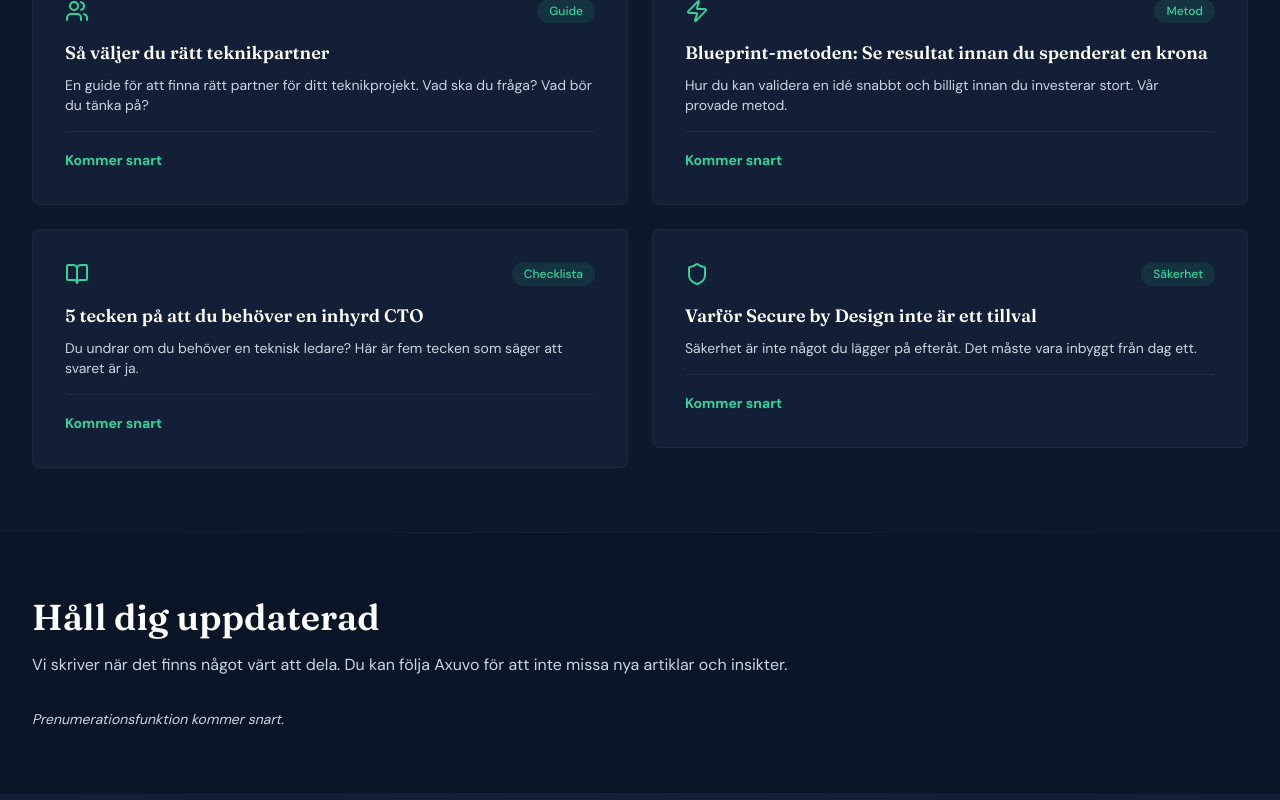
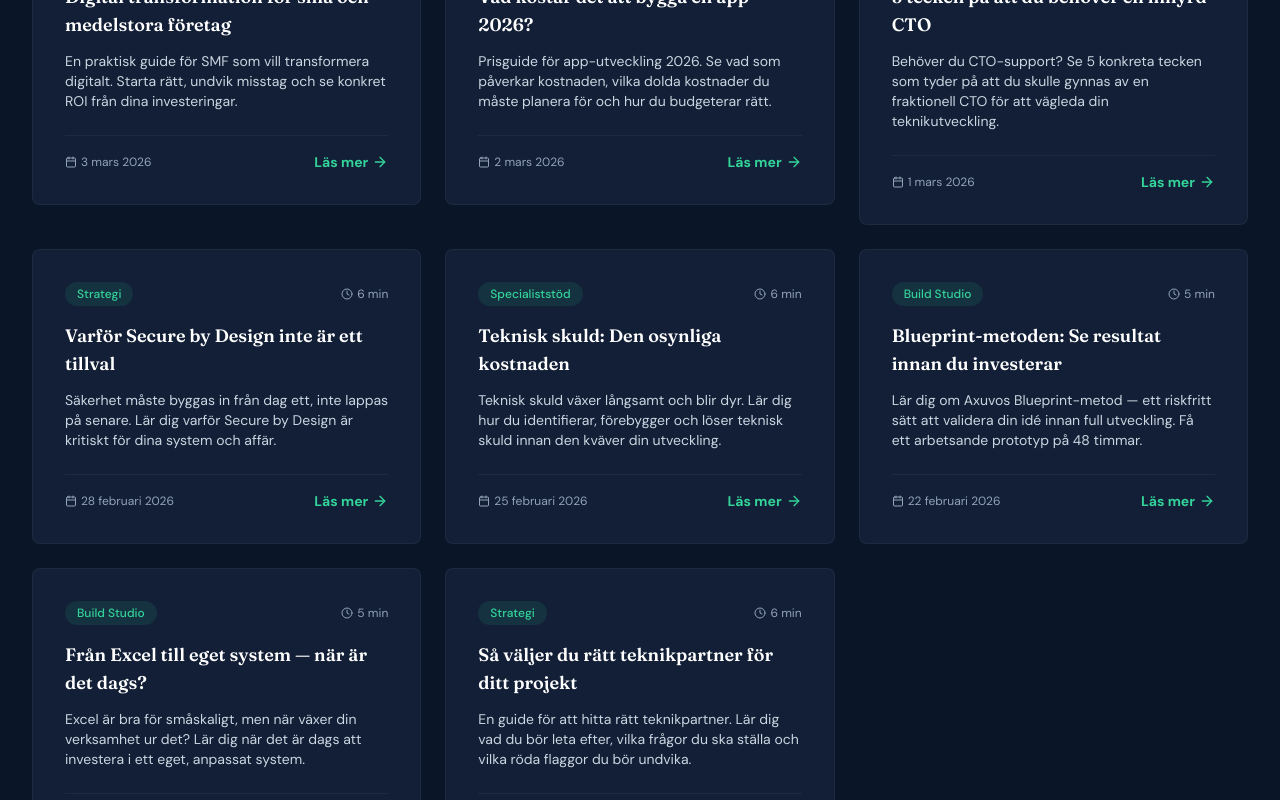
Before and after one commit to englundrobin89/axuvo-web, a Next.js app: page /insikter in a window 1280 px wide. Shown: the part 860-1660 px from the top of the page. Built offline with nearby package versions, Linux system fonts and the light colour scheme.

Commit message:
Update insikter listing page with real article grid
Replace placeholder "coming soon" content with actual article cards
linking to the 8 published articles, sorted by date.

Co-Authored-By: Claude Opus 4.6 <noreply@anthropic.com>

```diff
--- a/src/app/insikter/page.tsx
+++ b/src/app/insikter/page.tsx
@@ -1,16 +1,13 @@
 import type { Metadata } from 'next';
+import Link from 'next/link';
 import { Hero } from '@/components/sections/Hero';
 import { ContactCTA } from '@/components/sections/ContactCTA';
 import { Container } from '@/components/ui/Container';
 import { Badge } from '@/components/ui/Badge';
 import { BreadcrumbJsonLd } from '@/lib/json-ld';
 import { ScrollReveal, StaggerReveal } from '@/components/ui/ScrollReveal';
-import {
-  BookOpen,
-  Zap,
-  Shield,
-  Users,
-} from 'lucide-react';
+import { articles } from '@/data/articles';
+import { ArrowRight, Clock, Calendar } from 'lucide-react';
 
 export const metadata: Metadata = {
   title: 'Insikter — Tankar, tips och erfarenheter från Axuvo',
@@ -27,39 +24,18 @@ export const metadata: Metadata = {
   },
 };
 
-interface ArticleCard {
-  title: string;
-  description: string;
-  icon: React.ReactNode;
-  tag: string;
+function formatDate(dateStr: string) {
+  const date = new Date(dateStr);
+  return date.toLocaleDateString('sv-SE', {
+    year: 'numeric',
+    month: 'long',
+    day: 'numeric',
+  });
 }
 
-const upcomingArticles: ArticleCard[] = [
-  {
-    title: 'Så väljer du rätt teknikpartner',
-    description: 'En guide för att finna rätt partner för ditt teknikprojekt. Vad ska du fråga? Vad bör du tänka på?',
-    icon: <Users className="w-6 h-6" />,
-    tag: 'Guide',
-  },
-  {
-    title: 'Blueprint-metoden: Se resultat innan du spenderat en krona',
-    description: 'Hur du kan validera en idé snabbt och billigt innan du investerar stort. Vår provade metod.',
-    icon: <Zap className="w-6 h-6" />,
-    tag: 'Metod',
-  },
-  {
-    title: '5 tecken på att du behöver en inhyrd CTO',
-    description: 'Du undrar om du behöver en teknisk ledare? Här är fem tecken som säger att svaret är ja.',
-    icon: <BookOpen className="w-6 h-6" />,
-    tag: 'Checklista',
-  },
-  {
-    title: 'Varför Secure by Design inte är ett tillval',
-    description: 'Säkerhet är inte något du lägger på efteråt. Det måste vara inbyggt från dag ett.',
-    icon: <Shield className="w-6 h-6" />,
-    tag: 'Säkerhet',
-  },
-];
+const sortedArticles = [...articles].sort(
+  (a, b) => new Date(b.publishedAt).getTime() - new Date(a.publishedAt).getTime()
+);
 
 export default function Insikter() {
   return (
@@ -67,14 +43,8 @@ export default function Insikter() {
       {/* JSON-LD Structured Data */}
       <BreadcrumbJsonLd
         items={[
-          {
-            name: 'Start',
-            url: 'https://axuvo.se',
-          },
-          {
-            name: 'Insikter',
-            url: 'https://axuvo.se/insikter',
-          },
+          { name: 'Start', url: 'https://axuvo.se' },
+          { name: 'Insikter', url: 'https://axuvo.se/insikter' },
         ]}
       />
 
@@ -90,65 +60,57 @@ export default function Insikter() {
       {/* Divider */}
       <div className="w-full h-px bg-gradient-to-r from-transparent via-white/5 to-transparent" />
 
-      {/* Coming Soon Section */}
-      <section className="py-12 lg:py-16 bg-navy-mid/30">
+      {/* Articles Grid */}
+      <section className="py-12 lg:py-20">
         <Container>
           <ScrollReveal variant="fade-up">
             <div className="max-w-3xl mb-12">
-              <Badge className="mb-4">
-                Nya artiklar kommer snart
-              </Badge>
               <h2 className="font-heading text-3xl lg:text-4xl font-semibold text-white mb-4">
-                Vi håller på att skriva
+                Alla artiklar
               </h2>
               <p className="text-lg text-silver">
-                Vi arbetar på en serie artiklar om teknik, strategi och digital transformation. Här är några av de ämnen vi skriver om just nu.
+                Praktiska insikter om teknik, strategi och digital transformation för beslutsfattare.
               </p>
             </div>
           </ScrollReveal>
 
-          <StaggerReveal variant="fade-up" className="grid grid-cols-1 md:grid-cols-2 gap-6">
-            {upcomingArticles.map((article, index) => (
-              <div
-                key={index}
-                className="bg-navy-mid border border-white/5 rounded-lg p-8"
+          <StaggerReveal variant="fade-up" className="grid grid-cols-1 md:grid-cols-2 lg:grid-cols-3 gap-6">
+            {sortedArticles.map((article) => (
+              <Link
+                key={article.id}
+                href={`/insikter/${article.slug}`}
+                className="group block"
               >
-                <div className="flex items-start justify-between mb-4">
-                  <div className="text-mint">{article.icon}</div>
-                  <Badge className="text-xs bg-mint/10 text-mint">{article.tag}</Badge>
-                </div>
-                <h3 className="text-lg font-semibold text-white mb-2">
-                  {article.title}
-                </h3>
-                <p className="text-silver text-sm mb-4">{article.description}</p>
-                <div className="pt-4 border-t border-white/5">
-                  <span className="text-mint text-sm font-semibold">Kommer snart</span>
-                </div>
-              </div>
+                <article className="bg-navy-mid border border-white/5 rounded-lg p-8 h-full flex flex-col hover:border-mint/30 transition-all duration-300">
+                  <div className="flex items-center justify-between mb-4">
+                    <Badge className="text-xs">{article.categoryLabel}</Badge>
+                    <div className="flex items-center gap-1 text-slate text-xs">
+                      <Clock className="w-3 h-3" />
+                      <span>{article.readTime}</span>
+                    </div>
+                  </div>
+
+                  <h3 className="text-lg font-semibold text-white mb-3 group-hover:text-mint transition-colors">
+                    {article.title}
+                  </h3>
+
+                  <p className="text-silver text-sm mb-6 flex-grow">
+                    {article.description}
+                  </p>
+
+                  <div className="pt-4 border-t border-white/5 flex items-center justify-between">
+                    <div className="flex items-center gap-1 text-slate text-xs">
+                      <Calendar className="w-3 h-3" />
+                      <span>{formatDate(article.publishedAt)}</span>
+                    </div>
+                    <span className="text-mint text-sm font-semibold flex items-center gap-1 group-hover:gap-2 transition-all">
+                      Läs mer <ArrowRight className="w-4 h-4" />
+                    </span>
+                  </div>
+                </article>
+              </Link>
             ))}
           </StaggerReveal>
-        </Container>
-      </section>
-
-      {/* Divider */}
-      <div className="w-full h-px bg-gradient-to-r from-transparent via-white/5 to-transparent" />
-
-      {/* Newsletter CTA */}
-      <section className="py-12 lg:py-16">
-        <Container>
-          <ScrollReveal variant="fade-up">
-            <div className="max-w-3xl">
-              <h2 className="font-heading text-3xl lg:text-4xl font-semibold text-white mb-4">
-                Håll dig uppdaterad
-              </h2>
-              <p className="text-silver mb-8">
-                Vi skriver när det finns något värt att dela. Du kan följa Axuvo för att inte missa nya artiklar och insikter.
-              </p>
-              <p className="text-silver text-sm italic">
-                Prenumerationsfunktion kommer snart.
-              </p>
-            </div>
-          </ScrollReveal>
         </Container>
       </section>
 
```
